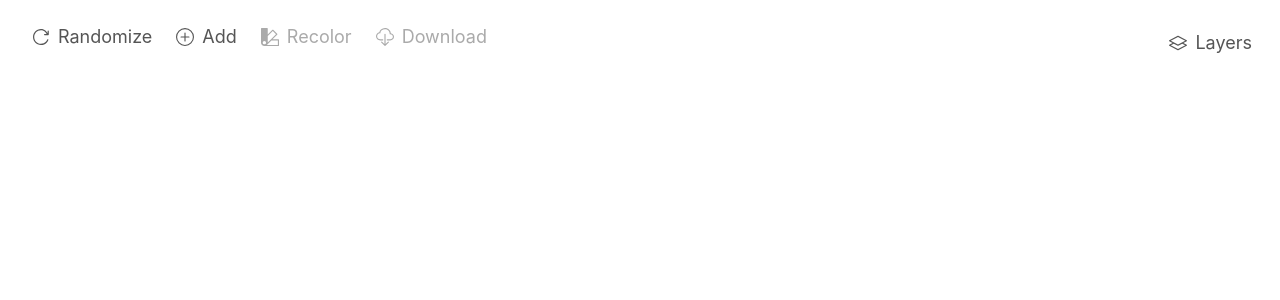
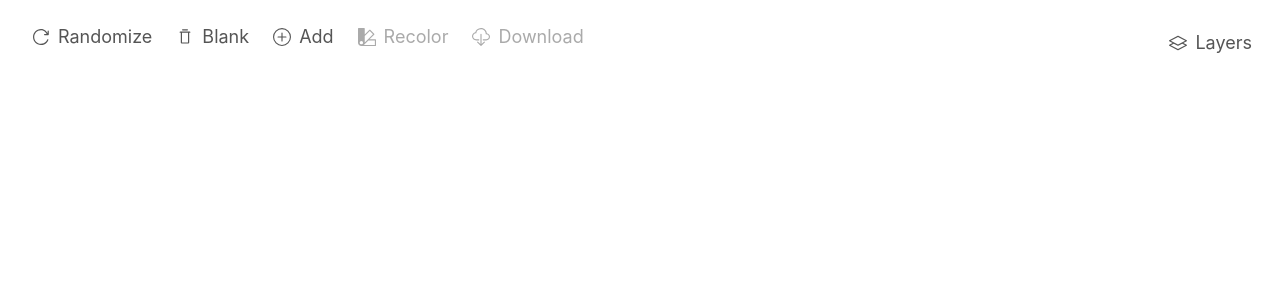
Before and after one commit to aaaton/rndart, a React (Create React App) app: page / in a window 1280 px wide. Shown: the top 300 px of the page. Built offline with nearby package versions, Linux system fonts and the light colour scheme.

Commit message:
feat: query-param "new" to create a random image on load

```diff
--- a/src/App.tsx
+++ b/src/App.tsx
@@ -1,4 +1,4 @@
-import React, { useState } from "react";
+import React, { useEffect, useState } from "react";
 
 import "./App.css";
 import { Drawable, operationTypes } from "./drawables/drawable";
@@ -51,6 +51,11 @@ function App() {
     setSelected(-1);
   }
 
+  function reset() {
+    setOperations([]);
+    setSelected(-1);
+  }
+
   function rndOperation(op?: string, operations?: string[]): Drawable {
     const index = Math.floor(range(0, (operations || operationTypes).length));
     switch (op || (operations || operationTypes)[index]) {
@@ -60,15 +65,15 @@ function App() {
         return new Circle();
       case "venn":
         return new Venn(
-          rndOperation(undefined, ["rectangle", "circle", "venn"])
+          rndOperation(undefined, ["rectangle", "circle", "venn"]),
         );
       case "loop":
         return new Loop(
-          rndOperation(undefined, ["circle", "rectangle", "venn"])
+          rndOperation(undefined, ["circle", "rectangle", "venn"]),
         );
       case "grid":
         return new Grid(
-          rndOperation(undefined, ["circle", "rectangle", "venn", "loop"])
+          rndOperation(undefined, ["circle", "rectangle", "venn", "loop"]),
         );
       default:
         console.log("How did we get here?", index);
@@ -80,7 +85,7 @@ function App() {
       operations.map((o) => {
         o.recolor();
         return o;
-      })
+      }),
     );
   }
   function select(index: number) {
@@ -152,17 +157,25 @@ function App() {
     if (selected >= 0 && start && start.op) {
       operations[selected].setCenter(
         start.op.x + (e.x - start.mouse.x) / window.innerWidth,
-        start.op.y + (e.y - start.mouse.y) / window.innerHeight
+        start.op.y + (e.y - start.mouse.y) / window.innerHeight,
       );
       rerender();
     }
     // operations[selected].setCenter()
   }
 
+  useEffect(() => {
+    const urlParams = new URLSearchParams(window.location.search);
+    if (urlParams.has("new")) {
+      rndOperations();
+    }
+  }, []);
+
   // rndOperations();
   return (
     <div className="App">
       <Toolbar
+        blank={reset}
         randomize={rndOperations}
         download={download}
         recolor={recolor}
--- a/src/components/Toolbar.tsx
+++ b/src/components/Toolbar.tsx
@@ -1,9 +1,10 @@
 import React, { ReactNode, useState } from "react";
 import { BsCloudDownload, BsPalette2, BsPlusCircle } from "react-icons/bs";
-import { RxReload } from "react-icons/rx";
+import { RxReload, RxTrash } from "react-icons/rx";
 import ToolButton from "./ToolButton";
 
 type ToolbarProps = {
+  blank: () => void;
   randomize: () => void;
   download: () => void;
   recolor: () => void;
@@ -11,6 +12,7 @@ type ToolbarProps = {
   hasOperations: boolean;
 };
 const Toolbar = ({
+  blank,
   randomize,
   download,
   recolor,
@@ -32,6 +34,10 @@ const Toolbar = ({
         <RxReload />
         Randomize
       </ToolButton>
+      <ToolButton onclick={blank}>
+        <RxTrash />
+        Blank
+      </ToolButton>
       <ToolButton onclick={addRandom} onHover={addList}>
         <BsPlusCircle />
         Add
```
